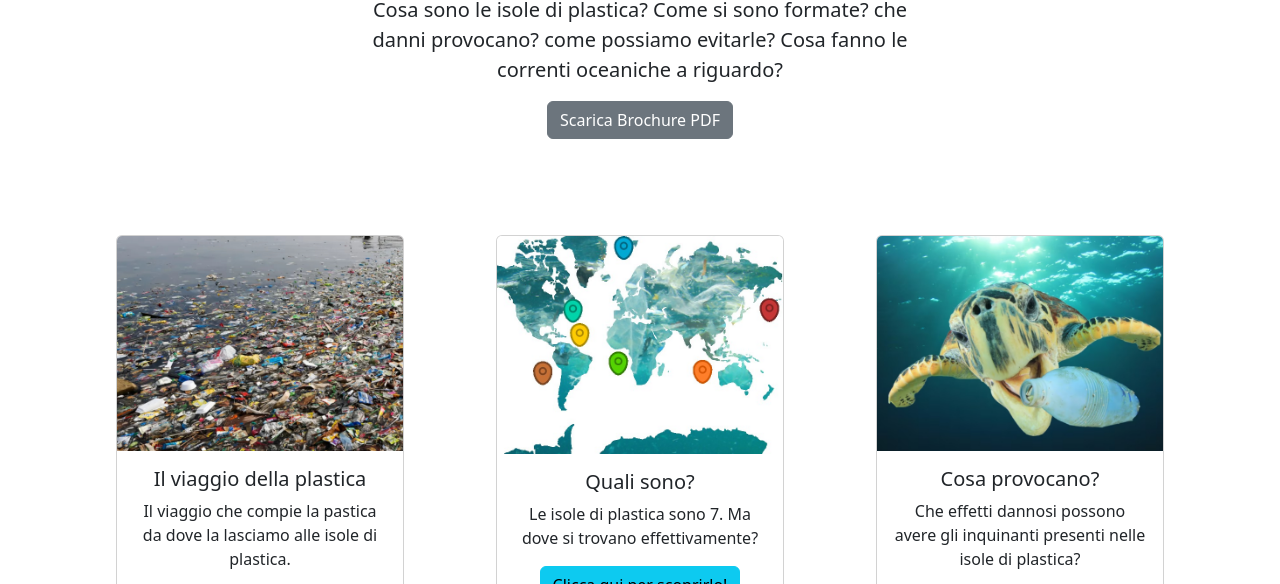
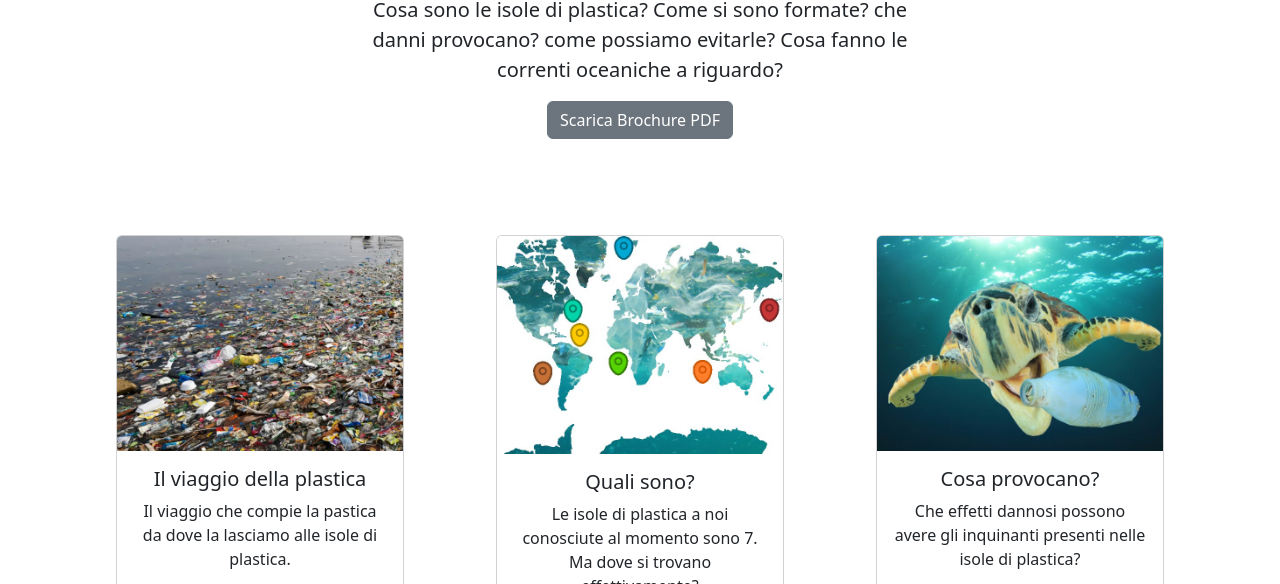
Before and after one commit to ErPrimBloch/erprimbloch.github.io, a plain HTML site: page index.html in a window 1280 px wide. Shown: the part 213-797 px from the top of the page. Drawn offline with nearby package versions, Linux system fonts and the light colour scheme.

Commit message:
Update index.html

```diff
--- a/index.html
+++ b/index.html
@@ -66,7 +66,7 @@
                     <img src="cartina.jpg" class="card-img-top" alt="Cartina delle isole di plastica">
                     <div class="card-body">
                       <h5 class="card-title">Quali sono?</h5>
-                      <p class="card-text">Le isole di plastica sono 7. Ma dove si trovano effettivamente?</p>
+                      <p class="card-text">Le isole di plastica a noi conosciute al momento sono 7. Ma dove si trovano effettivamente?</p>
                       <a href="scheda2.html" class="btn btn-info">Clicca qui per scoprirlo!</a>
                     </div>
                 </div>
```
